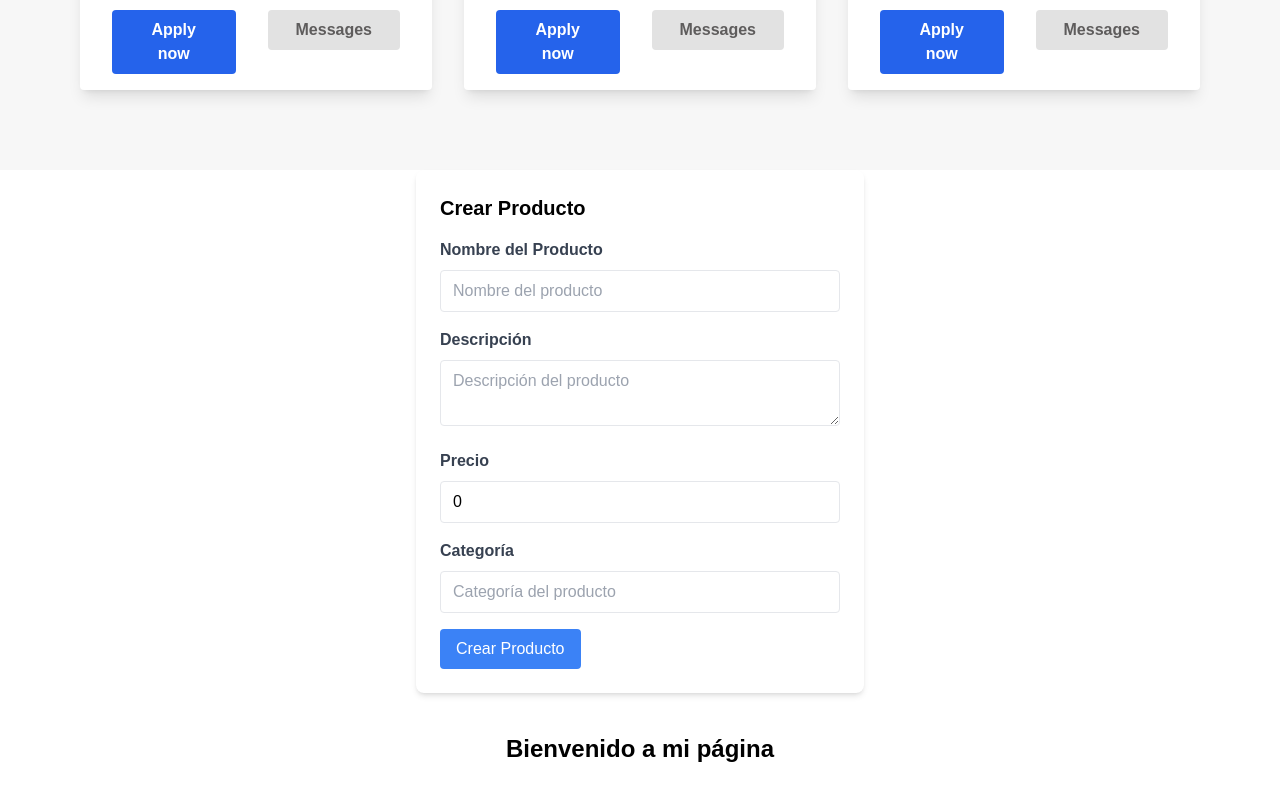
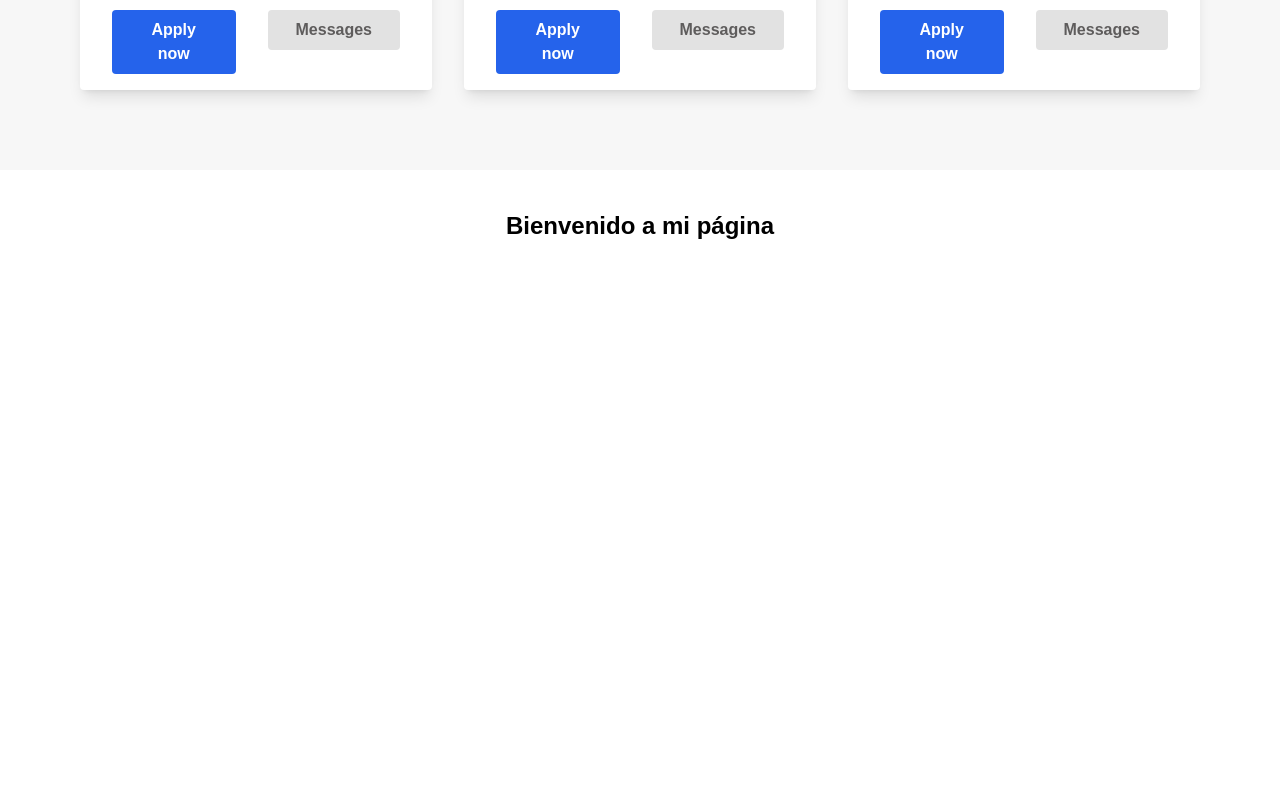
Before and after one commit to Juanes1510/Frontedh, a Next.js app: page / in a window 1280 px wide. Shown: the part 1946-2746 px from the top of the page. Built offline with nearby package versions, Linux system fonts and the light colour scheme.

Commit message:
boton flotante

```diff
--- a/src/app/components/formulario.tsx
+++ b/src/app/components/formulario.tsx
@@ -1,110 +1,70 @@
 'use client'
-import { useState } from 'react';
-
-interface Product {
-  name: string;
-  description: string;
-  price: number;
-  category: string;
+import { Dispatch, SetStateAction } from 'react';
+interface Props {
+  setIsFormVisible: Dispatch<SetStateAction<boolean>>
+  isFormVisible: boolean
 }
 
-export default function CreateProductForm() {
-  // Estado para almacenar los datos del formulario
-  const [product, setProduct] = useState<Product>({
-    name: '',
-    description: '',
-    price: 0,
-    category: ''
-  });
-
-  const [error, setError] = useState<string | null>(null);
-
-  // Función para manejar los cambios en los campos del formulario
-  const handleChange = (e: React.ChangeEvent<HTMLInputElement | HTMLTextAreaElement>) => {
-    setProduct({
-      ...product,
-      [e.target.name]: e.target.value,
-    });
-  };
-
-  // Función para manejar el envío del formulario
-  const handleSubmit = (e: React.FormEvent<HTMLFormElement>) => {
-    e.preventDefault();
-
-    // Validación básica de los datos del producto
-    if (!product.name || !product.description || !product.category || product.price <= 0) {
-      setError("Por favor, completa todos los campos correctamente.");
-      return;
-    }
-
-    setError(null);
-    console.log("Producto creado:", product);
-
-    // Aquí podrías enviar los datos a tu API o backend
-    // Ejemplo: enviarProducto(product);
-  };
+const Formulario = ({isFormVisible ,setIsFormVisible}:Props) => {
 
   return (
-    <div className="max-w-md mx-auto bg-white p-6 rounded-lg shadow-md">
-      <h2 className="text-xl font-bold mb-4">Crear Producto</h2>
+    <div>
+      {/* Formulario que se muestra al hacer clic */}
 
-      {error && <p className="text-red-500 mb-4">{error}</p>}
-
-      <form onSubmit={handleSubmit}>
-        <div className="mb-4">
-          <label className="block text-gray-700 font-bold mb-2">Nombre del Producto</label>
-          <input
-            type="text"
-            name="name"
-            value={product.name}
-            onChange={handleChange}
-            className="w-full px-3 py-2 border rounded"
-            placeholder="Nombre del producto"
-          />
+        <div className="fixed inset-0 flex justify-center items-center bg-black bg-opacity-50">
+          <div className="bg-white p-6 rounded-lg shadow-lg">
+            <h2 className="text-xl font-bold mb-4">Create Product</h2>
+            <form>
+              <div className="mb-4">
+                <label htmlFor="productName" className="block text-gray-700">Product Name</label>
+                <input
+                  type="text"
+                  id="productName"
+                  className="w-full px-4 py-2 border border-gray-300 rounded-lg"
+                  placeholder="Enter product name"
+                />
+              </div>
+              <div className="mb-4">
+                <label htmlFor="price" className="block text-gray-700">Price</label>
+                <input
+                  type="number"
+                  id="price"
+                  className="w-full px-4 py-2 border border-gray-300 rounded-lg"
+                  placeholder="Enter product price"
+                />
+              </div>
+              <div className="mb-4">
+                <label htmlFor="category" className="block text-gray-700">Category</label>
+                <input
+                  type="text"
+                  id="category"
+                  className="w-full px-4 py-2 border border-gray-300 rounded-lg"
+                  placeholder="Enter product category"
+                />
+              </div>
+              <div className="flex justify-between">
+                <button
+                  type="submit"
+                  className="bg-blue-500 text-white px-4 py-2 rounded-lg hover:bg-blue-600"
+                >
+                  Save
+                </button>
+                <button
+                  type="button"
+                  className="bg-red-500 text-white px-4 py-2 rounded-lg hover:bg-red-600"
+                  onClick={()=>{
+                    setIsFormVisible(!isFormVisible)
+                  }}
+                >
+                  Close
+                </button>
+              </div>
+            </form>
+          </div>
         </div>
 
-        <div className="mb-4">
-          <label className="block text-gray-700 font-bold mb-2">Descripción</label>
-          <textarea
-            name="description"
-            value={product.description}
-            onChange={handleChange}
-            className="w-full px-3 py-2 border rounded"
-            placeholder="Descripción del producto"
-          />
-        </div>
-
-        <div className="mb-4">
-          <label className="block text-gray-700 font-bold mb-2">Precio</label>
-          <input
-            type="number"
-            name="price"
-            value={product.price}
-            onChange={handleChange}
-            className="w-full px-3 py-2 border rounded"
-            placeholder="Precio del producto"
-          />
-        </div>
-
-        <div className="mb-4">
-          <label className="block text-gray-700 font-bold mb-2">Categoría</label>
-          <input
-            type="text"
-            name="category"
-            value={product.category}
-            onChange={handleChange}
-            className="w-full px-3 py-2 border rounded"
-            placeholder="Categoría del producto"
-          />
-        </div>
-
-        <button
-          type="submit"
-          className="bg-blue-500 text-white py-2 px-4 rounded hover:bg-blue-600 focus:outline-none"
-        >
-          Crear Producto
-        </button>
-      </form>
     </div>
   );
-}
+};
+
+export default Formulario;
--- /dev/null
+++ b/src/app/login.tsx
@@ -0,0 +1,11 @@
+import './globals.css';
+
+export default function Login() {
+  // Estado para controlar la visibilidad del formulario
+
+  return (
+    <div className="w-full justify-center items-center">
+     aqui va el login
+    </div>
+  );
+}
--- a/src/app/page.tsx
+++ b/src/app/page.tsx
@@ -1,24 +1,40 @@
+'use client'
+
+import { useState } from 'react';
 import Cartas from "./components/card";
 import Header from "./components/header";
-import "./globals.css";
-import CreateProductForm from "./components/formulario";
+import './globals.css';
+import Formulario from "./components/formulario";
 
 export default function Home() {
+  // Estado para controlar la visibilidad del formulario
+  const [isFormVisible, setIsFormVisible] = useState(false);
+
+  // Función para alternar la visibilidad del formulario
+  const toggleFormVisibility = () => {
+    setIsFormVisible(!isFormVisible);
+  };
+
   return (
     <div className="w-full justify-center items-center">
       <Header />
       <Cartas />
-      <CreateProductForm />
+      {/* Formulario solo se mostrará si isFormVisible es true */}
+      {isFormVisible && <Formulario setIsFormVisible={setIsFormVisible} isFormVisible={isFormVisible}/>}
+
       <div className="relative min-h-screen">
-      {/* Contenido de la página */}
-      <h1 className="text-center text-2xl font-bold mt-10">Bienvenido a mi página</h1>
+        <h1 className="text-center text-2xl font-bold mt-10">
+          Bienvenido a mi página
+        </h1>
 
-      {/* Botón flotante */}
-      <button className="fixed bottom-5 right-5 bg-gradient-to-r from-purple-500 to-blue-500 text-white rounded-full w-16 h-16 text-3xl shadow-lg hover:from-purple-600 hover:to-blue-600 transition-colors duration-300">
+        {/* Botón flotante */}
+        <button
+        onClick={toggleFormVisibility}
+        className="fixed bottom-5 right-5 bg-gradient-to-r from-purple-500 to-blue-500 text-white rounded-full w-16 h-16 text-3xl shadow-lg hover:from-purple-600 hover:to-blue-600 transition-colors duration-300">
+
         +
       </button>
+      </div>
     </div>
-
-    </div>
-  )
+  );
 }
```
Also changed, not shown: src/app/components/loginn.tsx (added).
